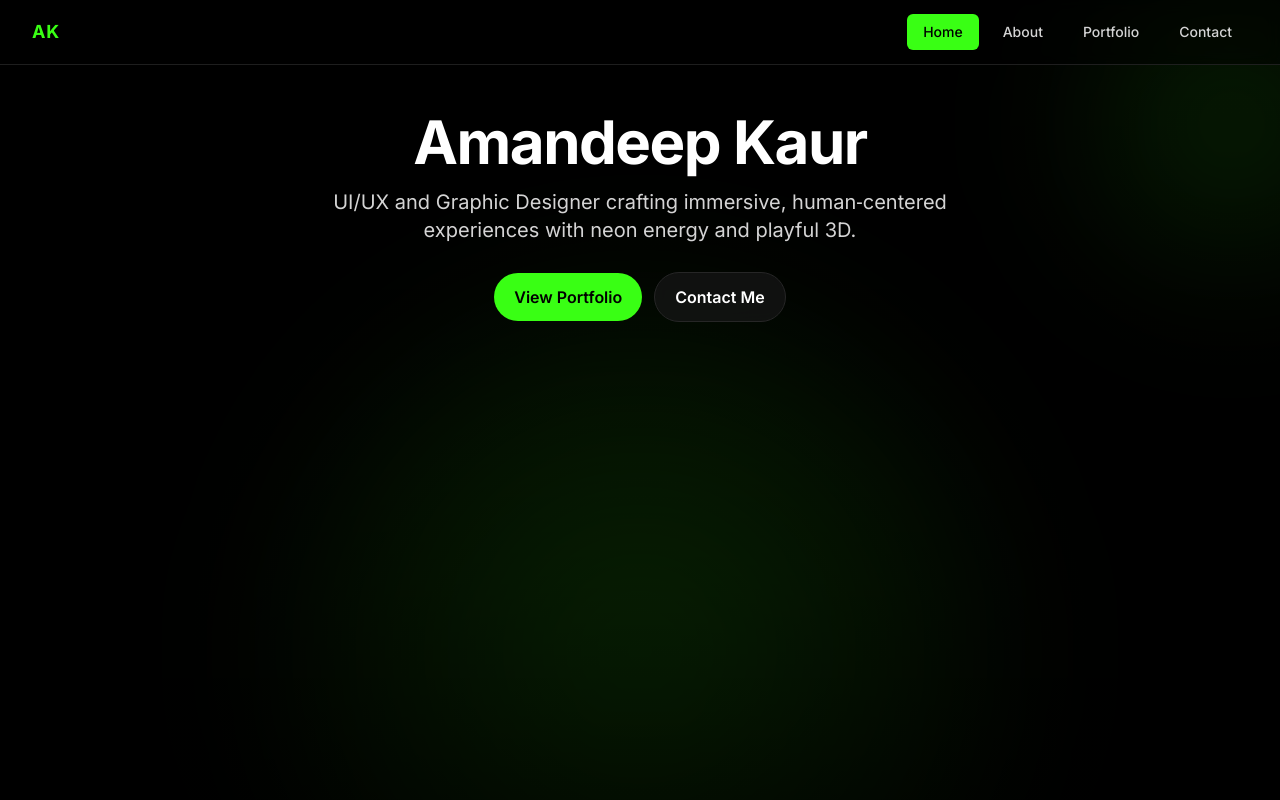
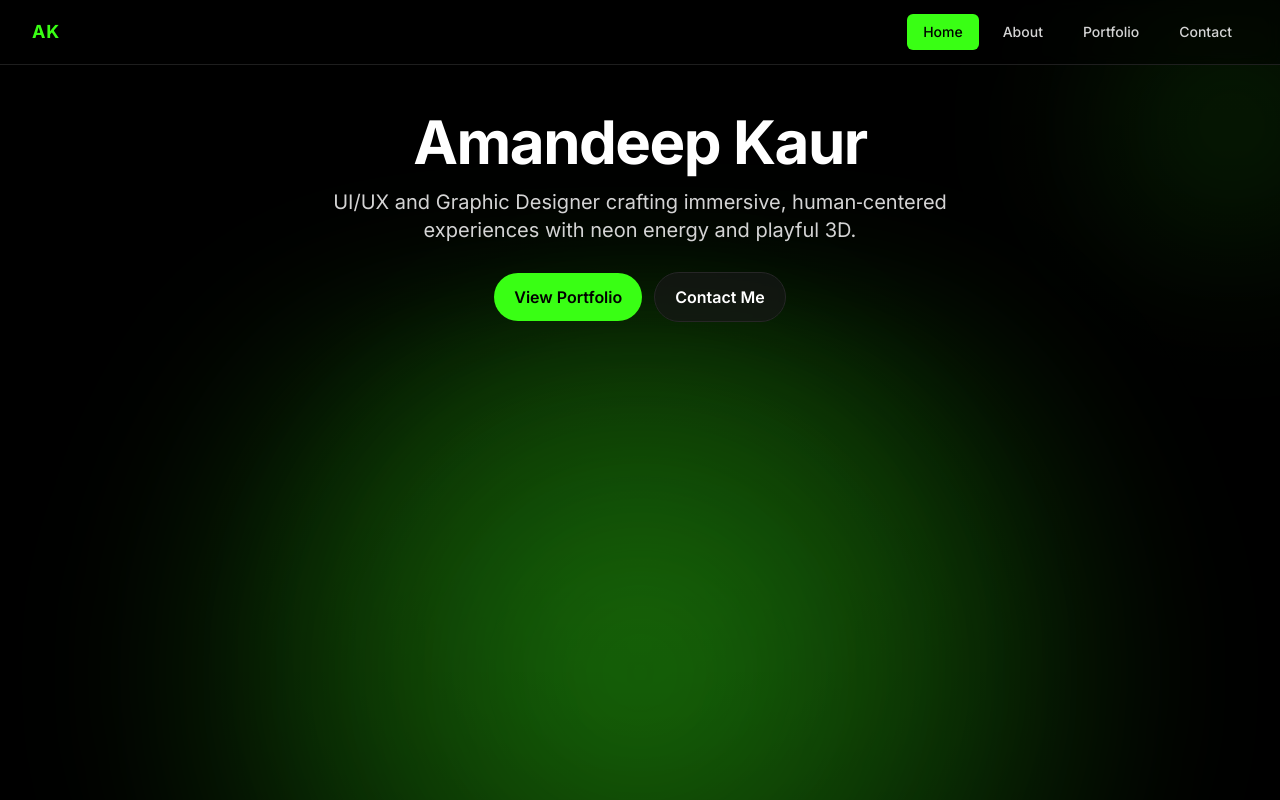
Before and after one commit to flamesuserresource4/frontend-repo_dp4y5csn_d9eis5, a React (Vite) app: page / in a window 1280 px wide. Shown: the top 800 px of the page. Built offline with nearby package versions, Linux system fonts and the light colour scheme; a web font is replaced by a local one.

Commit message:
Update project prj_dp4y5csn - 2025-11-11T10:35:31.830Z

```diff
--- a/src/components/Hero.jsx
+++ b/src/components/Hero.jsx
@@ -70,9 +70,14 @@ export default function Hero() {
           initial={{ opacity: 0, scale: 0.98 }}
           animate={{ opacity: 1, scale: 1 }}
           transition={{ delay: 0.25, duration: 0.6 }}
-          className="relative mx-auto mt-10 w-full max-w-5xl"
+          className="relative mx-auto mt-[30px] w-full max-w-5xl" // reduced by ~10px from 40px
           aria-label="Interactive 3D scene"
         >
+          {/* Local aura directly behind the 3D element */}
+          <div aria-hidden className="pointer-events-none absolute inset-0 -z-10">
+            <div className="absolute left-1/2 top-1/2 h-[120%] w-[120%] -translate-x-1/2 -translate-y-1/2 rounded-full blur-3xl bg-[radial-gradient(circle_at_center,rgba(57,255,20,0.35)_0%,rgba(57,255,20,0.18)_40%,rgba(0,0,0,0)_75%)]" />
+          </div>
+
           <div className="mx-auto aspect-[16/10] w-full overflow-visible">
             {/* Using the Spline web component directly */}
             <spline-viewer
```
